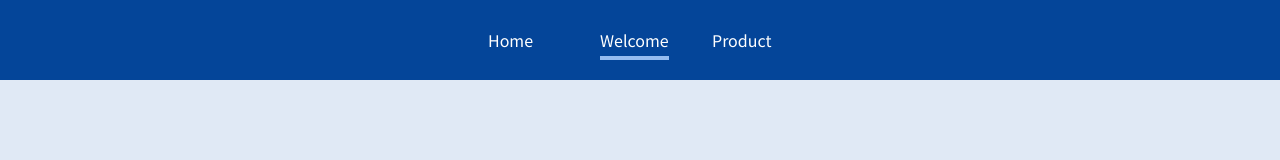
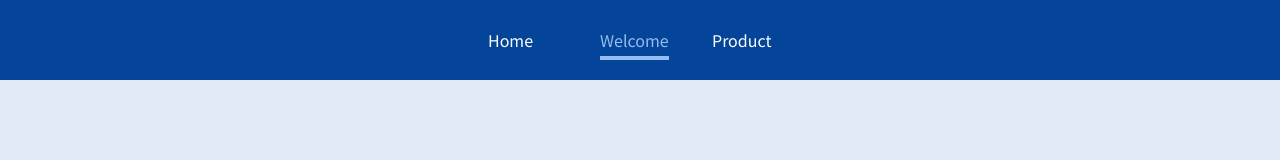
Before and after one commit to adilahamad786/basic-of-react-router-dom, a React (Create React App) app: page /welcome in a window 1280 px wide. Shown: the top 160 px of the page. Built offline with nearby package versions, Linux system fonts and the light colour scheme.

Commit message:
Another way to Add css on active link using NavLink component.

```diff
--- a/src/components/MainHeader.js
+++ b/src/components/MainHeader.js
@@ -1,21 +1,29 @@
 import { NavLink } from "react-router-dom";
 
 import classes from "./MainHeader.module.css";
-import "./style.css";
 
 const MainHeader = () => {
+
+  const NavLinkCss = ({isActive}) => {
+    return {
+      color: isActive ? '#95bcf0' : 'white',
+      paddingBottom: isActive ? '0.25rem' : '0px',
+      borderBottom: isActive ? '4px solid #95bcf0' : 'none',
+    }
+  }
+
   return (
     <header className={classes.header}>
       <nav>
         <ul>
           <li>
-            <NavLink to="/" >Home</NavLink>
+            <NavLink style={NavLinkCss} to="/" >Home</NavLink>
           </li>
           <li>
-            <NavLink to="/welcome">Welcome</NavLink>
+            <NavLink style={NavLinkCss} to="/welcome">Welcome</NavLink>
           </li>
           <li>
-            <NavLink to="/products">Product</NavLink>
+            <NavLink style={NavLinkCss} to="/products">Product</NavLink>
           </li>
         </ul>
       </nav>
--- a/src/components/MainHeader.module.css
+++ b/src/components/MainHeader.module.css
@@ -29,10 +29,10 @@
     text-decoration: none;
 }
 
-.header a:hover,
+/* .header a:hover,
 .header a:active,
 .header a.active {
     color: #95bcf0;
     padding-bottom: 0.25rem;
     border-bottom: 4px solid #95bcf0;
-}
+} */
--- a/src/components/style.css
+++ /dev/null
@@ -1,5 +0,0 @@
-.active {
-    color: #95bcf0;
-    padding-bottom: 0.25rem;
-    border-bottom: 4px solid #95bcf0;
-}
```
